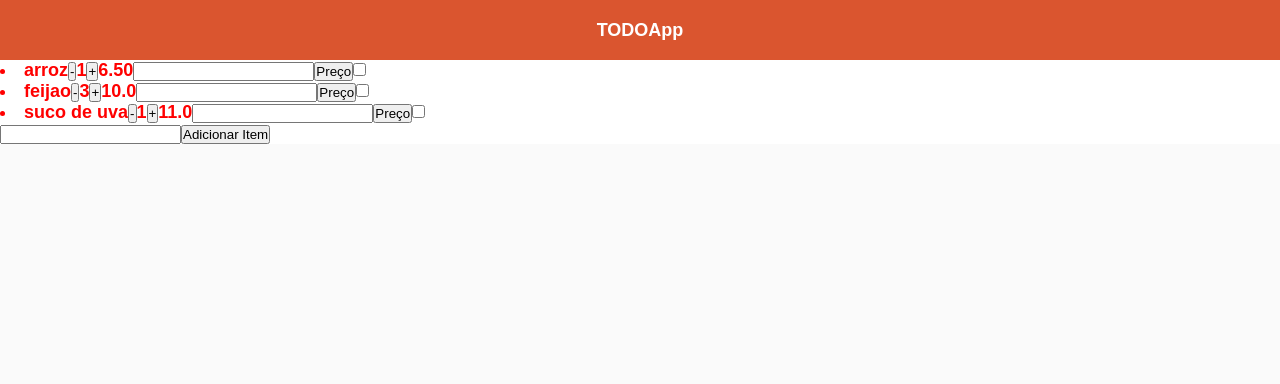
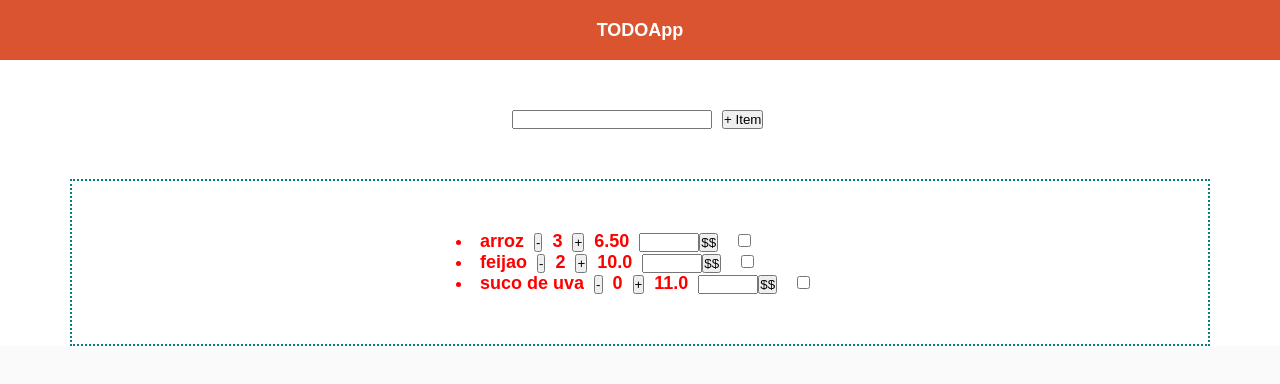
Before and after one commit to raianyrufino/TODOApp, a React (Create React App) app: page / in a window 1280 px wide. Shown: the top 384 px of the page. Built offline with nearby package versions, Linux system fonts and the light colour scheme.

Commit message:
setLess and setMore

```diff
--- a/src/components/Tabela/index.js
+++ b/src/components/Tabela/index.js
@@ -8,21 +8,21 @@ const Tabela = () => {
           id: 0,
           status: false,
           nome: 'arroz',
-          quantidade: '1',
+          quantidade: 3,
           preco: '6.50'
         },
         {
           id: 1,
           status: false,
           nome: 'feijao',
-          quantidade: '3',
+          quantidade: 2,
           preco: '10.0'
         },
         {
           id: 2,
           status: false,
           nome: 'suco de uva',
-          quantidade: '1',
+          quantidade: 0,
           preco: '11.0'
         }
     ];
@@ -60,7 +60,6 @@ const Tabela = () => {
         const atribuirPreco = lista.map(item => {
              if(item.id === id){
                 item.preco = preco;
-                // setPreco(preco);
              }
              return item;
          });
@@ -71,44 +70,49 @@ const Tabela = () => {
     const quantificarLess = (id) => {
         const decrementar = lista.map(item => {
             if(item.id === id){
-                item.quantidade = numero - 1;
-                setNumero(numero-1);
+                item.quantidade = item.quantidade - 1;
             }
+            return item;
         });
+        setLista(decrementar);
     }
 
     const quantificarMore = (id) => {
         const incrementar = lista.map(item => {
             if(item.id === id){
-                item.quantidade = numero + 1;
-                setNumero(numero+1);
+                item.quantidade = item.quantidade + 1;
             }
+            return item;
         });
+        setLista(incrementar);
     }
 
     return (
         <div class="tabela">
-            {lista.map((item)=>(
-                <li
-                    key = {item.id}
-                    style = {{textDecoration: item.status ? 'line-through' : '',
-                            color: item.status ? 'green' : 'red'}}
-                    > {item.nome}
 
-                    <button onClick={ () => { quantificarLess(item.id) } }>-</button>
-                    {item.quantidade}
-                    <button onClick={ () => { quantificarMore(item.id) }}>+</button>
+            <input class="adicionarItem" id='teste' onChange={ (e) => { setItem(e.target.value) }} type='text'/>
+            <button onClick={Adicionar}>+ Item</button>
 
-                    {item.preco}
-                    <input onChange={ (e) => { setPreco(e.target.value) } } type='text'/>
-                    <button onClick={ () => { AdicionarPreco(item.id) } }>Preço</button>
+            <div class = "lista">
+                {lista.map((item)=>(
+                    <li key = {item.id}
+                        style = {{textDecoration: item.status ? 'line-through' : '',
+                                color: item.status ? 'green' : 'red'}}>
 
-                    <input type="checkbox" onClick = { () => { riscar(item.id) } }/>
-                </li>
+                        {item.nome}
 
-            ))}
-            <input id='teste' onChange={ (e) => { setItem(e.target.value) }} type='text'/>
-            <button onClick={Adicionar}>Adicionar Item</button>
+                        <button class = "quantificador" onClick={ () => { quantificarLess(item.id) } }>-</button>
+                        {item.quantidade}
+                        <button class = "quantificador" onClick={ () => { quantificarMore(item.id) }}>+</button>
+
+                        {item.preco}
+                        <input class="input" onChange={ (e) => { setPreco(e.target.value) } } type='text'/>
+                        <button onClick={ () => { AdicionarPreco(item.id) } }>$$</button>
+
+                        <input class="checkbox" type="checkbox" onClick = { () => { riscar(item.id) } }/>
+                    </li>
+                ))}
+            </div>
         </div>
     );
 }
--- a/src/components/Tabela/styles.css
+++ b/src/components/Tabela/styles.css
@@ -3,6 +3,43 @@
     color: #000000;
     font-size: 18px;
     font-weight: bold;
+}
+
+.tabela .lista{
+    margin-top: 50px;
+    margin-left: 70px;
+    margin-right: 70px;
+    border: 2px solid teal;
+    border-style: dotted;
+    padding: 50px 0px 50px 0px;
+    padding-left: 30%;
+}
+
+.tabela .adicionarItem{
+    margin-top: 50px;
+    margin-inline: 10px;
+    margin-left: 40%;
+    width: 200px;
+}
+
+.tabela .lista .quantificador{
+    margin-left: 10px;
+    margin-right: 10px;
+}
+
+.tabela .lista .input{
+    margin-left: 10px;
+    width: 60px;
+}
+
+.tabela .lista .preco{
+    margin-left: 10px;
+    width: 60px;
+}
+
+.tabela .lista .checkbox{
+    margin-left: 20px;
+    margin-right: 10px;
 }
 /*
 #item{
```
